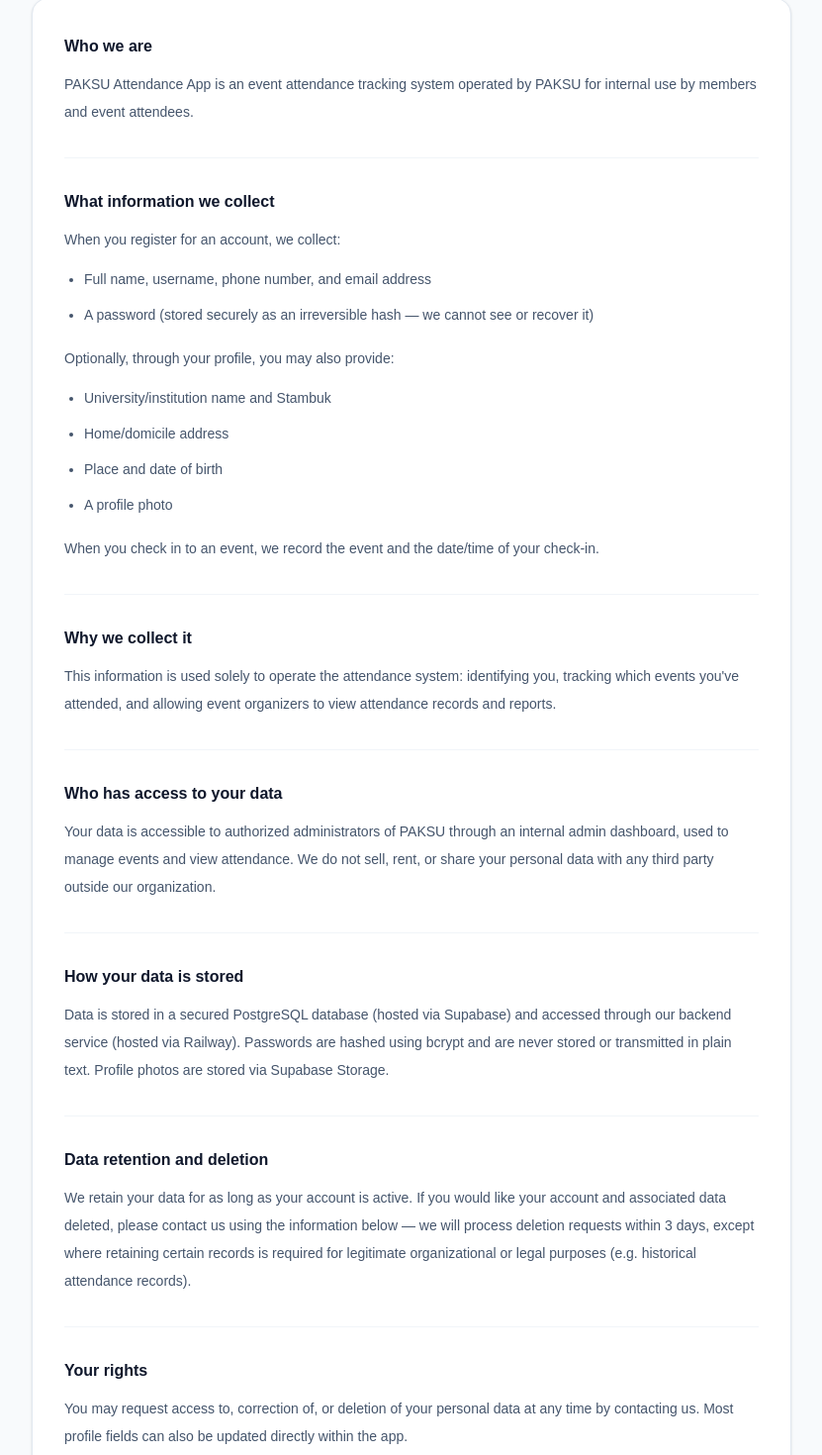
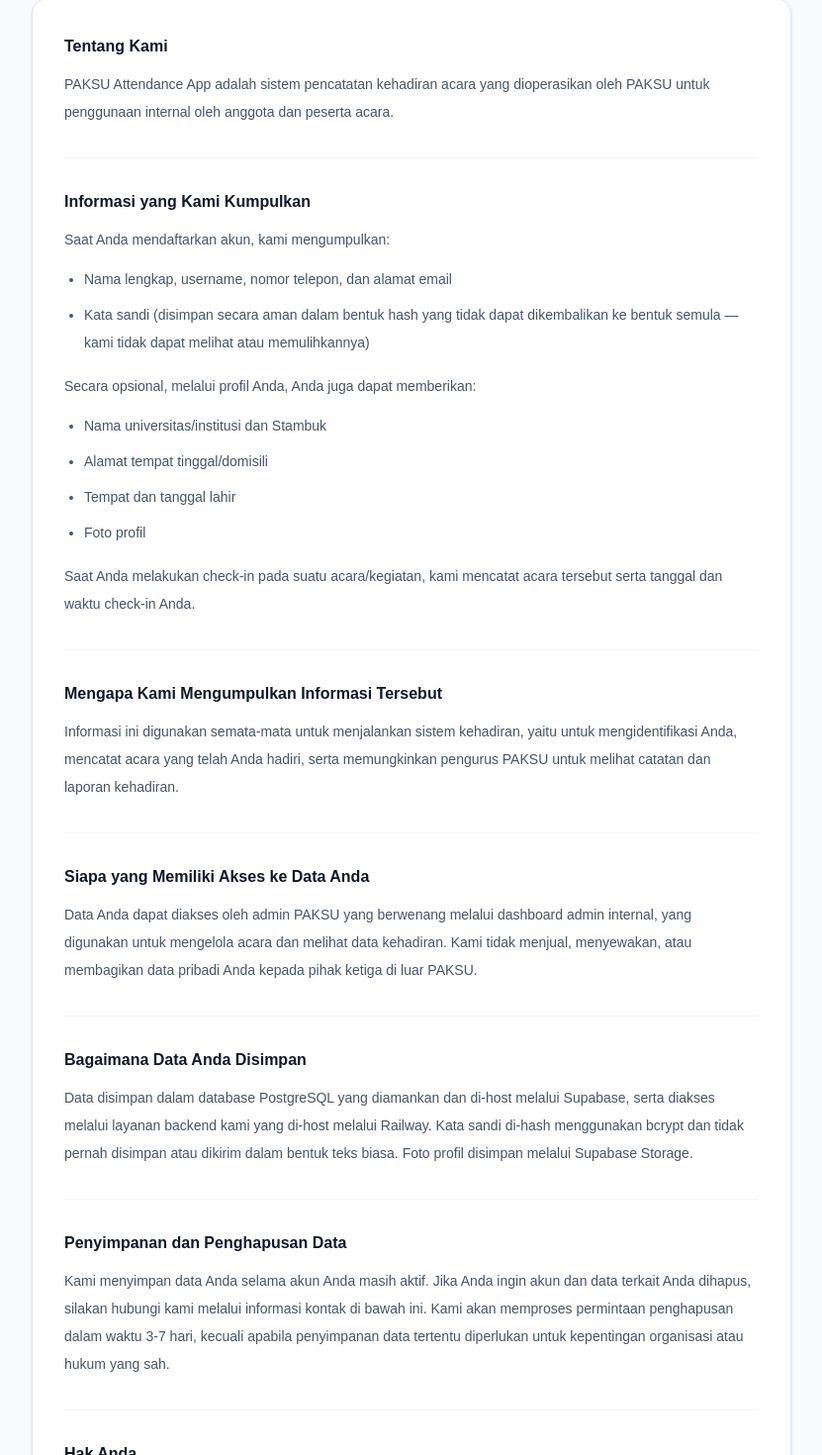
Before and after one commit to Arukasho/paksu-attendance-admin, a Next.js app: page /privacy in a window 1280 px wide. Shown: the part 214-1684 px from the top of the page at 99% size, without its empty margins (224-1055 px from the left). Built offline with nearby package versions, Linux system fonts and the light colour scheme.

Commit message:
localize

```diff
--- a/src/app/privacy/page.js
+++ b/src/app/privacy/page.js
@@ -9,106 +9,110 @@
           </div>
 
           <h1 className="text-3xl font-bold tracking-tight text-slate-900">
-            Privacy Policy
+            Kebijakan Privasi
           </h1>
 
           <p className="mt-2 text-sm text-slate-500">
-            Last updated: 30 August 2026
+            Terakhir diperbarui: 30 Agustus 2026
           </p>
         </header>
 
         {/* Policy */}
         <article className="rounded-2xl border border-slate-200 bg-white shadow-sm">
           <div className="px-6 py-7 sm:px-8 sm:py-9">
-            <Section title="Who we are">
+            <Section title="Tentang Kami">
               <p>
-                PAKSU Attendance App is an event attendance tracking system
-                operated by PAKSU for internal use by members and event
-                attendees.
+                PAKSU Attendance App adalah sistem pencatatan kehadiran acara
+                yang dioperasikan oleh PAKSU untuk penggunaan internal oleh
+                anggota dan peserta acara.
               </p>
             </Section>
 
-            <Section title="What information we collect">
-              <p>When you register for an account, we collect:</p>
+            <Section title="Informasi yang Kami Kumpulkan">
+              <p>Saat Anda mendaftarkan akun, kami mengumpulkan:</p>
 
               <List>
-                <li>Full name, username, phone number, and email address</li>
+                <li>Nama lengkap, username, nomor telepon, dan alamat email</li>
 
                 <li>
-                  A password (stored securely as an irreversible hash — we
-                  cannot see or recover it)
+                  Kata sandi (disimpan secara aman dalam bentuk hash yang tidak
+                  dapat dikembalikan ke bentuk semula — kami tidak dapat melihat
+                  atau memulihkannya)
                 </li>
               </List>
 
               <p className="mt-4">
-                Optionally, through your profile, you may also provide:
+                Secara opsional, melalui profil Anda, Anda juga dapat
+                memberikan:
               </p>
 
               <List>
-                <li>University/institution name and Stambuk</li>
-                <li>Home/domicile address</li>
-                <li>Place and date of birth</li>
-                <li>A profile photo</li>
+                <li>Nama universitas/institusi dan Stambuk</li>
+                <li>Alamat tempat tinggal/domisili</li>
+                <li>Tempat dan tanggal lahir</li>
+                <li>Foto profil</li>
               </List>
 
               <p className="mt-4">
-                When you check in to an event, we record the event and the
-                date/time of your check-in.
+                Saat Anda melakukan check-in pada suatu acara/kegiatan, kami
+                mencatat acara tersebut serta tanggal dan waktu check-in Anda.
               </p>
             </Section>
 
-            <Section title="Why we collect it">
+            <Section title="Mengapa Kami Mengumpulkan Informasi Tersebut">
               <p>
-                This information is used solely to operate the attendance
-                system: identifying you, tracking which events you've attended,
-                and allowing event organizers to view attendance records and
-                reports.
+                Informasi ini digunakan semata-mata untuk menjalankan sistem
+                kehadiran, yaitu untuk mengidentifikasi Anda, mencatat acara
+                yang telah Anda hadiri, serta memungkinkan pengurus PAKSU untuk
+                melihat catatan dan laporan kehadiran.
               </p>
             </Section>
 
-            <Section title="Who has access to your data">
+            <Section title="Siapa yang Memiliki Akses ke Data Anda">
               <p>
-                Your data is accessible to authorized administrators of PAKSU
-                through an internal admin dashboard, used to manage events and
-                view attendance. We do not sell, rent, or share your personal
-                data with any third party outside our organization.
+                Data Anda dapat diakses oleh admin PAKSU yang berwenang melalui
+                dashboard admin internal, yang digunakan untuk mengelola acara
+                dan melihat data kehadiran. Kami tidak menjual, menyewakan, atau
+                membagikan data pribadi Anda kepada pihak ketiga di luar PAKSU.
               </p>
             </Section>
 
-            <Section title="How your data is stored">
+            <Section title="Bagaimana Data Anda Disimpan">
               <p>
-                Data is stored in a secured PostgreSQL database (hosted via
-                Supabase) and accessed through our backend service (hosted via
-                Railway). Passwords are hashed using bcrypt and are never stored
-                or transmitted in plain text. Profile photos are stored via
-                Supabase Storage.
+                Data disimpan dalam database PostgreSQL yang diamankan dan
+                di-host melalui Supabase, serta diakses melalui layanan backend
+                kami yang di-host melalui Railway. Kata sandi di-hash
+                menggunakan bcrypt dan tidak pernah disimpan atau dikirim dalam
+                bentuk teks biasa. Foto profil disimpan melalui Supabase
+                Storage.
               </p>
             </Section>
 
-            <Section title="Data retention and deletion">
+            <Section title="Penyimpanan dan Penghapusan Data">
               <p>
-                We retain your data for as long as your account is active. If
-                you would like your account and associated data deleted, please
-                contact us using the information below — we will process
-                deletion requests within 3 days, except where retaining certain
-                records is required for legitimate organizational or legal
-                purposes (e.g. historical attendance records).
+                Kami menyimpan data Anda selama akun Anda masih aktif. Jika Anda
+                ingin akun dan data terkait Anda dihapus, silakan hubungi kami
+                melalui informasi kontak di bawah ini. Kami akan memproses
+                permintaan penghapusan dalam waktu 3-7 hari, kecuali apabila
+                penyimpanan data tertentu diperlukan untuk kepentingan
+                organisasi atau hukum yang sah.
               </p>
             </Section>
 
-            <Section title="Your rights">
+            <Section title="Hak Anda">
               <p>
-                You may request access to, correction of, or deletion of your
-                personal data at any time by contacting us. Most profile fields
-                can also be updated directly within the app.
+                Anda dapat meminta akses, perbaikan, atau penghapusan data
+                pribadi Anda kapan saja dengan menghubungi kami. Sebagian besar
+                informasi profil juga dapat diperbarui secara langsung melalui
+                aplikasi.
               </p>
             </Section>
 
-            <Section title="Contact us" last>
+            <Section title="Hubungi Kami" last>
               <div className="rounded-xl border border-slate-200 bg-slate-50 p-4">
                 <p>
-                  If you have questions about this privacy policy or your data,
-                  contact us at{" "}
+                  Jika Anda memiliki pertanyaan mengenai kebijakan privasi ini
+                  atau data Anda, silakan hubungi kami melalui{" "}
                   <a
                     href="mailto:alwijeremy@gmail.com"
                     className="font-medium text-blue-600 underline decoration-blue-200 underline-offset-2 transition hover:text-blue-700 hover:decoration-blue-400"
```
